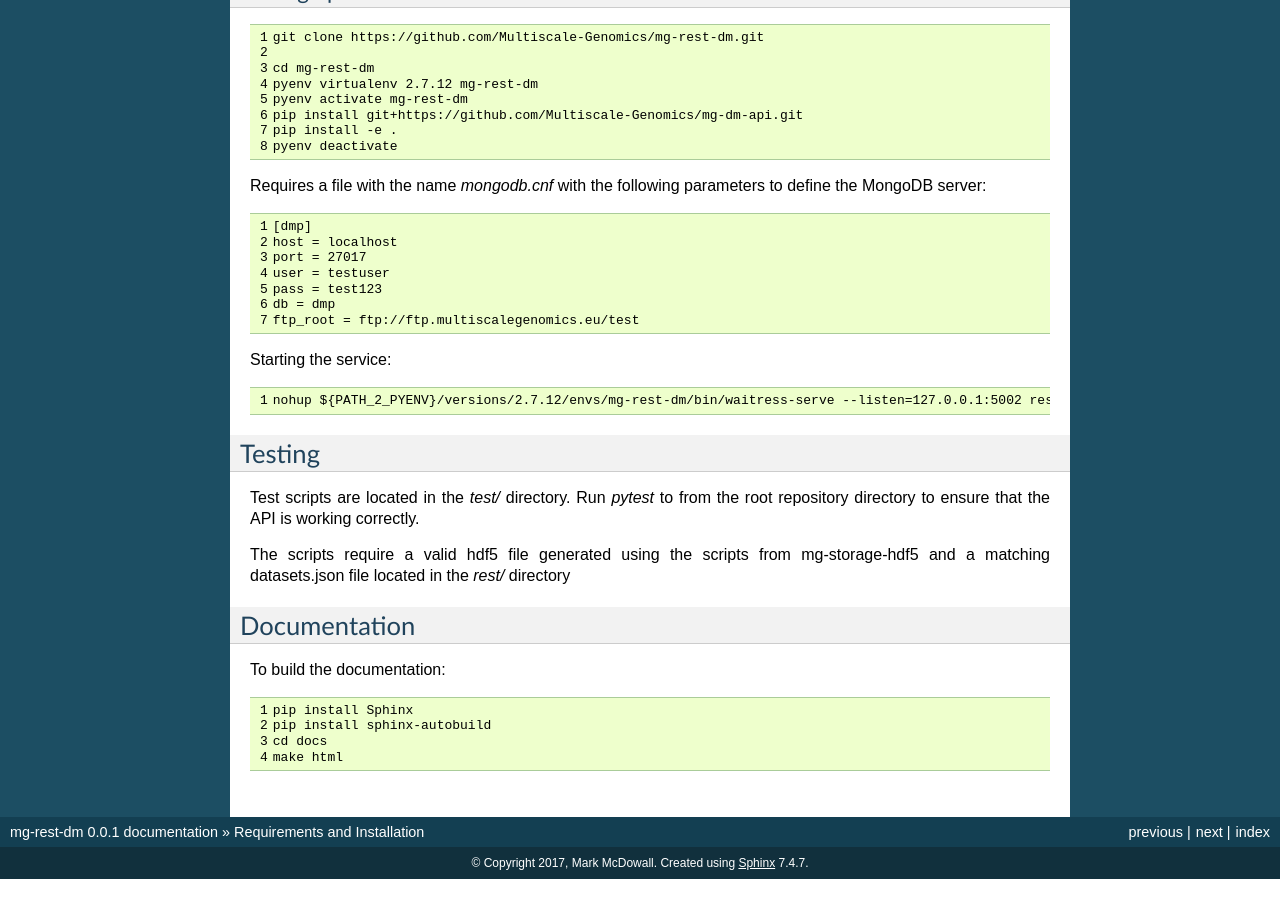
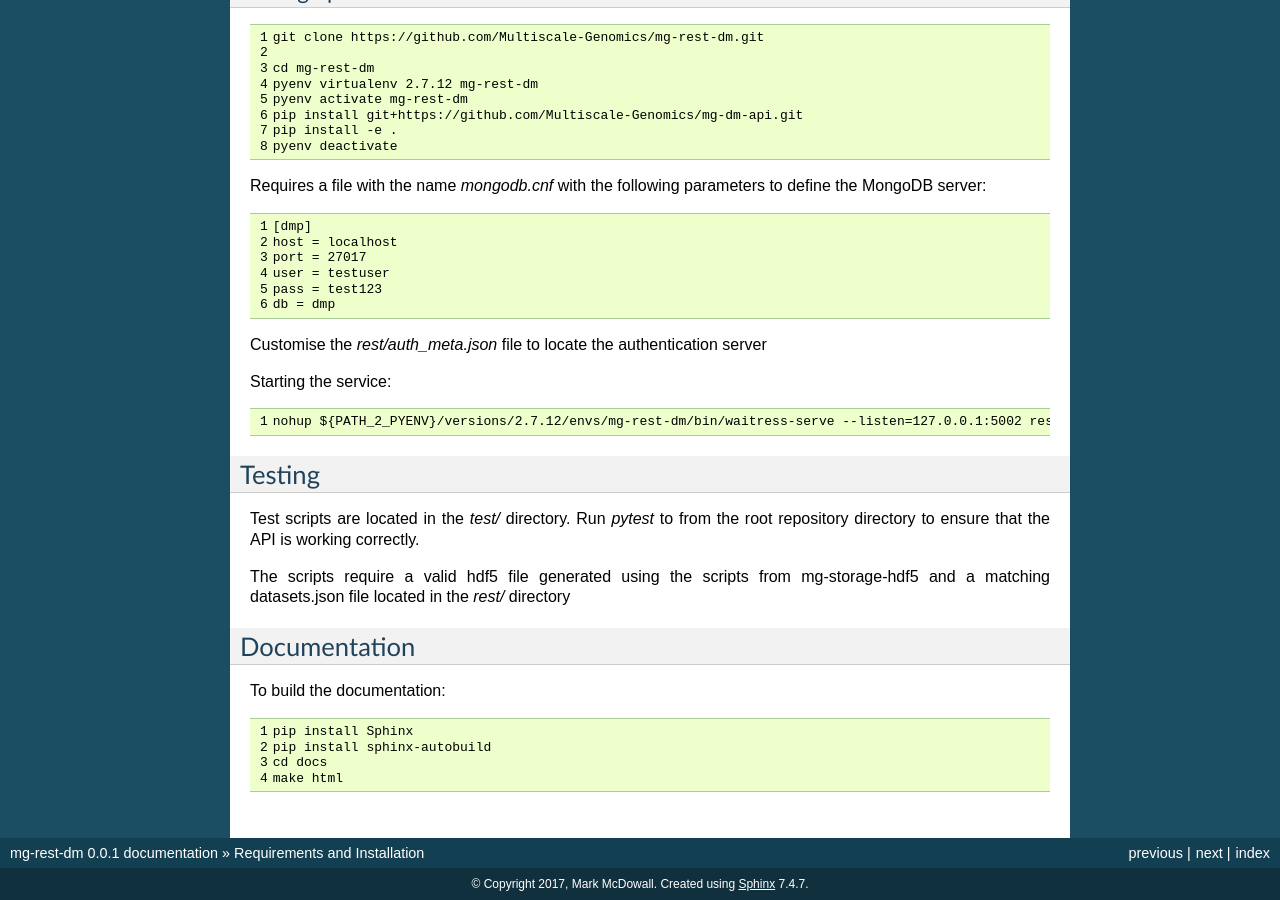
Before and after one commit to Multiscale-Genomics/mg-rest-dm, a Sphinx documentation site: the page built from docs/install.rst, in a window 1280 px wide and 900 px high, scrolled down 851 px. Built offline with Sphinx 7.4.7, drawn with Linux system fonts in a browser that asks for light colours; before the commit the page ends 1730 px from its top, so only the background shows below that.

Commit message:
Minor change to the style, all pytests work locally. Plus updates to the installation procedures

```diff
--- a/docs/install.rst
+++ b/docs/install.rst
@@ -69,8 +69,9 @@ define the MongoDB server:
    user = testuser
    pass = test123
    db = dmp
-   ftp_root = ftp://ftp.multiscalegenomics.eu/test
 
+
+Customise the `rest/auth_meta.json` file to locate the authentication server
 
 Starting the service:
 
```
Also changed, not shown: README.md (+2 -1 lines), 1 other file.
